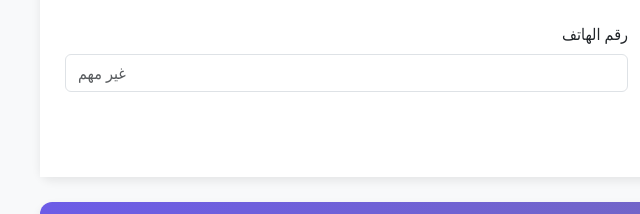
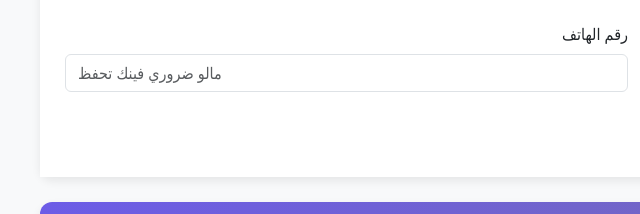
Before and after one commit to Abdullrahman-Abdullah/Lord, a plain HTML site: page index.html in a window 1280 px wide. Shown: the part 443-657 px from the top of the page, 0-640 px from the left. Drawn offline with nearby package versions, Linux system fonts and the light colour scheme.

Commit message:
Update index.html

```diff
--- a/index.html
+++ b/index.html
@@ -64,7 +64,7 @@
                         <div class="col-md-6 mb-3">
                             <label for="customerPhone" class="form-label">رقم الهاتف</label>
                             <input
-placeholder="غير مهم" type="tel" class="form-control" id="customerPhone">
+placeholder="مالو ضروري فينك تحفظ" type="tel" class="form-control" id="customerPhone">
                         </div>
                         <div class="col-md-12">
                             <button type="submit" class="btn btn-primary">
```
